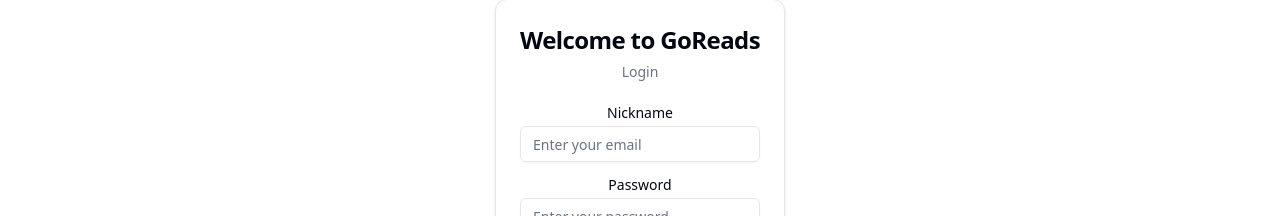
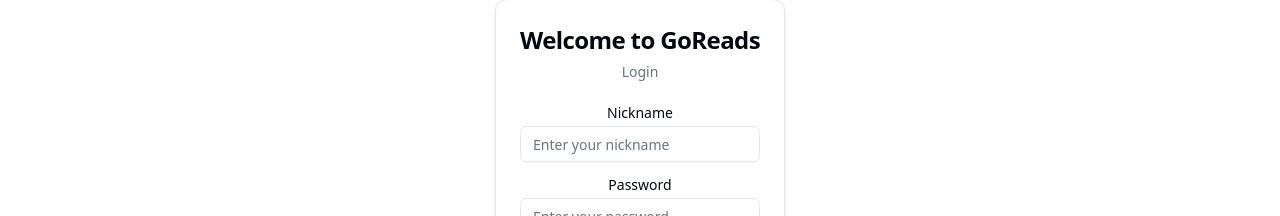
Before and after one commit to Mykolas555/GoReadsFront, a React (Vite) app: page /login in a window 1280 px wide. Shown: the part 122-338 px from the top of the page. Built offline with nearby package versions, Linux system fonts and the light colour scheme.

Commit message:
finished

```diff
--- a/src/components/authorization/Login.jsx
+++ b/src/components/authorization/Login.jsx
@@ -77,7 +77,7 @@
                   name="nickname"
                   value={formData.nickname}
                   onChange={handleInputChange}
-                  placeholder="Enter your email"
+                  placeholder="Enter your nickname"
                   required
                 />
               </div>
```
